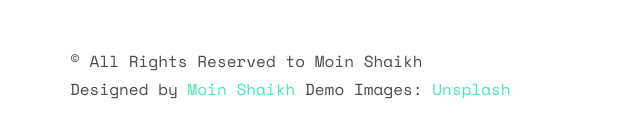
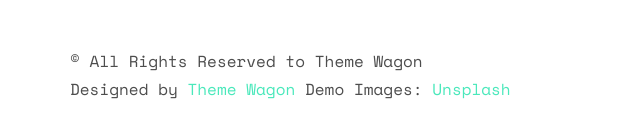
Before and after one commit to mrmoinshaikh/portfolio, a plain HTML site: page index.html in a window 1280 px wide. Shown: the part 8650-8787 px from the top of the page, 0-640 px from the left. Drawn offline with nearby package versions, Linux system fonts and the light colour scheme; some packages are replaced by stand-ins of ours; no server answers; files whose address does not match are found by name.

Commit message:
Update index.html

```diff
--- a/index.html
+++ b/index.html
@@ -576,7 +576,7 @@
 		<div class="container">
 			<div class="row">
 				<div class="col-md-12">
-					<p>&copy; All Rights Reserved to Moin Shaikh <br>Designed by <a href="http://Moin Shaikh" target="_blank">Moin Shaikh</a> Demo Images: <a href="http://unsplash.com" target="_blank">Unsplash</a></p>
+					<p>&copy; All Rights Reserved to Theme Wagon <br>Designed by <a href="http://Moin Shaikh" target="_blank">Theme Wagon</a> Demo Images: <a href="http://unsplash.com" target="_blank">Unsplash</a></p>
 				</div>
 			</div>
 		</div>
```
